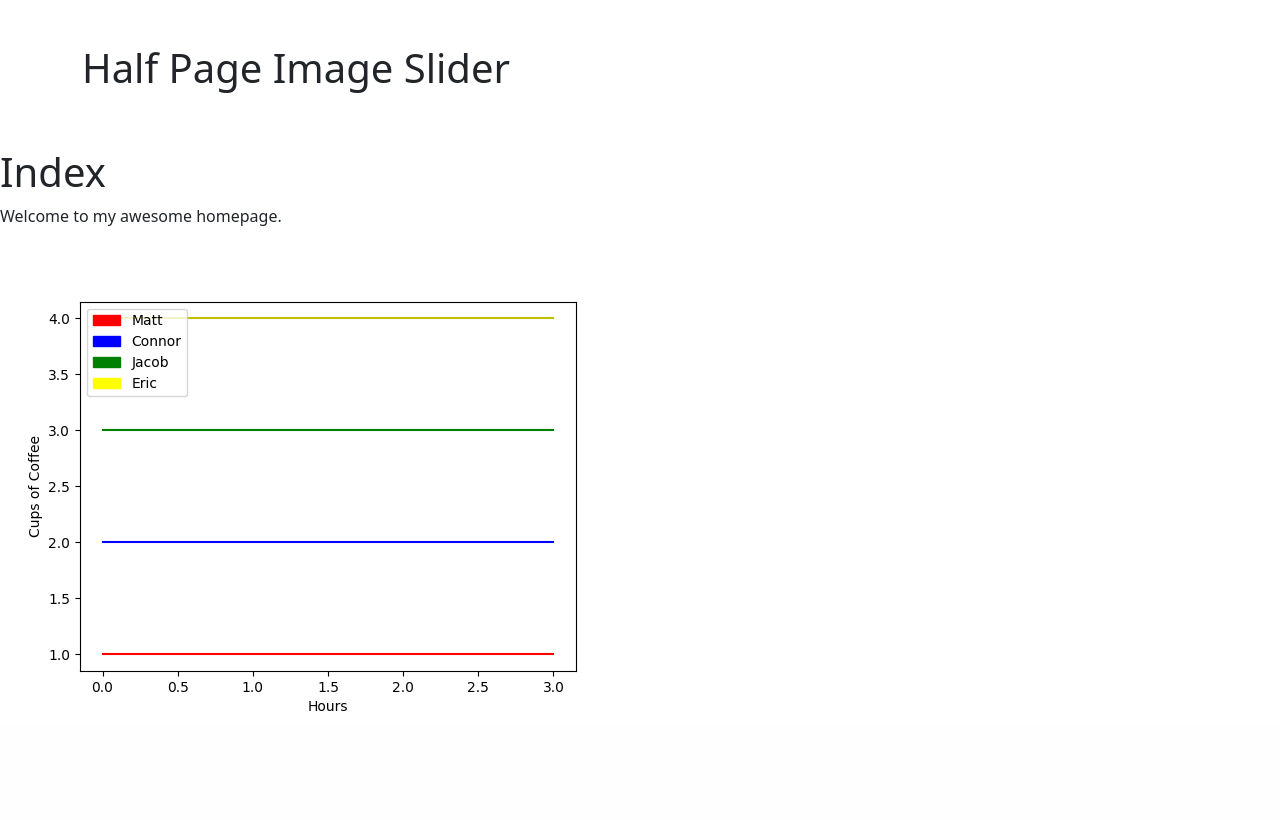
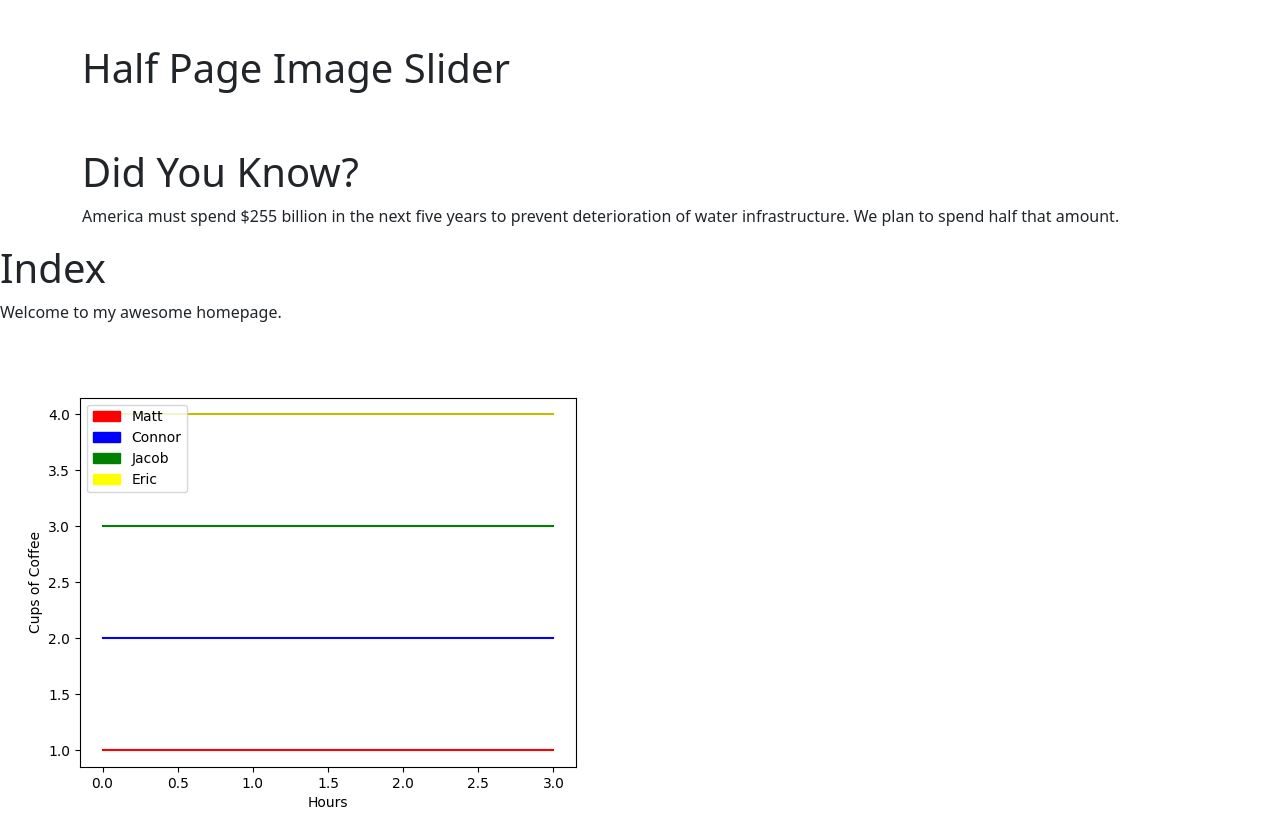
Before and after one commit to MattiKemp/Bee-Hackathon, a Flask app: page / in a window 1280 px wide. Shown: the part 548-1368 px from the top of the page. Before the commit the page ends 1259 px from the top, so only its background shows below. Run offline with Flask 2, Linux system fonts and the light colour scheme; some libraries are stand-ins or nearby versions.

Commit message:
Pictures

```diff
--- a/src/app.py
+++ b/src/app.py
@@ -1,4 +1,6 @@
-from flask import Flask, render_template, url_for, redirect
+import os
+
+from flask import Flask, render_template, url_for, redirect, send_from_directory
 
 app = Flask(__name__)
 
@@ -14,5 +16,11 @@ def home():
 def bonkers():
     return 'jaisodfjasdfijasoufbuiawfoijaweufhiuwhefouhaseifhaishdfhafh\nbonkers'
 
+@app.route('/favicon.ico')
+def favicon():
+    return send_from_directory(os.path.join(app.root_path, 'static'),
+                               'assets/img/favicon.ico', mimetype='image/vnd.microsoft.icon')
+
+
 if __name__ == '__main__':
    app.run(debug = True)
--- a/src/templates/home.html
+++ b/src/templates/home.html
@@ -82,6 +82,19 @@
   -->
   </div>
 </section>
+
+<section>
+    <div class="container">
+  <div class="jumbotron">
+    <h1>Did You Know?</h1>
+    <p>America must spend $255 billion in the next five years to
+        prevent deterioration of water infrastructure. We plan to spend half that amount.
+    </p>
+  </div>
+</div>
+</section>
+
+</section>
     <h1>Index</h1>
     <p>
       Welcome to my awesome homepage.
--- a/src/templates/layout.html
+++ b/src/templates/layout.html
@@ -8,26 +8,20 @@
 
    <!-- <link rel="stylesheet" href="style.css" /> -->
     <title>{% block title %}{% endblock %} - BEE</title>
-
+   <link href="{{url_for('static',filename='bootstrap/js/bootstrap.bundle.min.js')}}">
+   <link href="{{url_for('static',filename='assets/js/jquery.slim.min.js')}}">
    <link href="{{url_for('static',filename='bootstrap/css/bootstrap.min.css')}}", rel="stylesheet">
-    <link href="{{url_for('static',filename='assets/css/ocean.css')}}", rel="stylesheet">
-
+       <link href="{{url_for('static',filename='assets/css/ocean.css')}}", rel="stylesheet">
 
 
     {% endblock %}
     <h>yo, let's go bees</h>
 </head>
 <body>
-
     <div id="content">{% block content %}{% endblock %}</div>
     <div id="footer">
         {% block footer %}
         {% endblock %}
-
     </div>
-
-    <script src="{{url_for('static',filename='assets/js/jquery.slim.min.js')}}"></script>
-<script src="{{url_for('static',filename='bootstrap/js/bootstrap.bundle.min.js')}}"></script>
 </body>
-
 </html>
```
Also changed, not shown: src/static/assets/img/favicon.ico (added).
